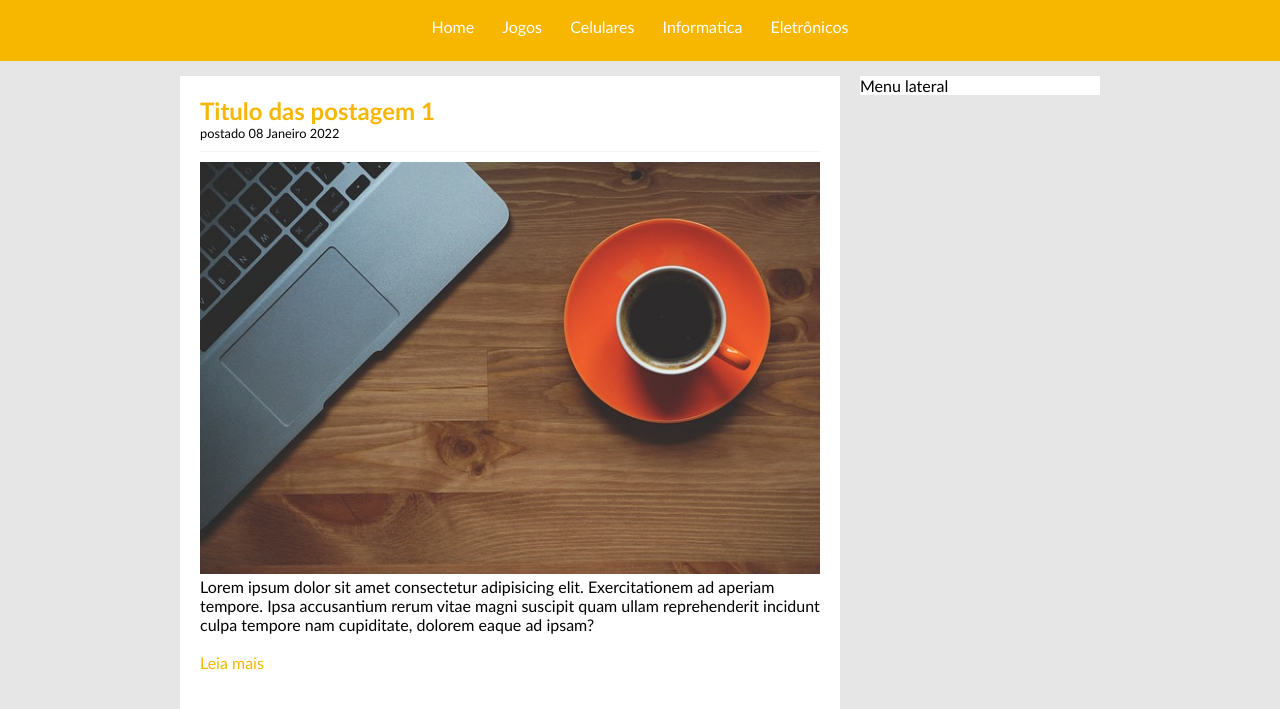
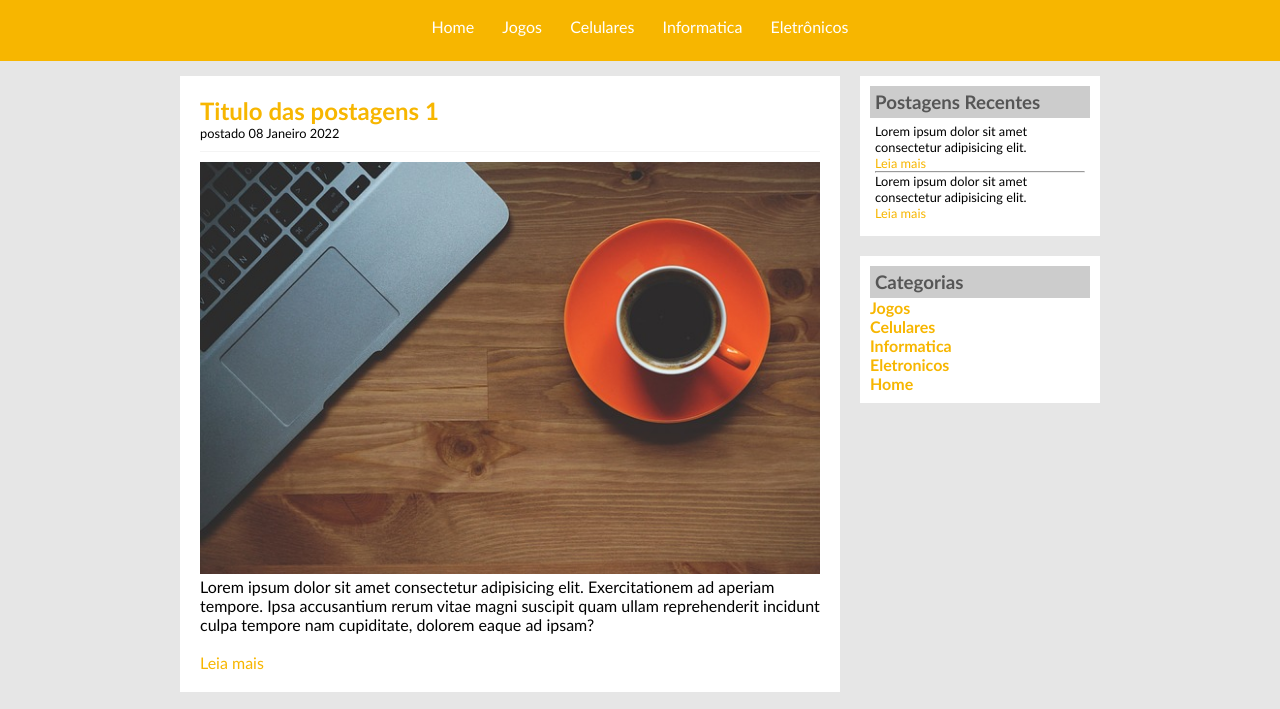
Before and after one commit to WalliCode/Projeto-TecBlog, a plain HTML site: page index.html in a window 1280 px wide. Shown: the part 76-785 px from the top of the page. Drawn offline with Linux system fonts and the light colour scheme.

Commit message:
sitefinalizado

```diff
--- a/index.html
+++ b/index.html
@@ -35,9 +35,10 @@
 
             <div id="area-postagens">
 
+                <!--Abertura da postagem-->
                 <div class="postagem">
 
-                    <h2>Titulo das postagem 1</h2>
+                    <h2>Titulo das postagens 1</h2>
                    <span class="data">postado 08 Janeiro 2022</span>
                    <img src="/imagens/imagem1.jpg" alt="" width="620px">
                    <p>Lorem ipsum dolor sit amet consectetur adipisicing elit. Exercitationem ad aperiam tempore. Ipsa accusantium rerum vitae magni suscipit quam ullam reprehenderit incidunt culpa tempore nam cupiditate, dolorem eaque ad ipsam?</p><br>
@@ -45,11 +46,50 @@
 
                 </div>
 
+                <!--Abertura da postagem-->
+                <div class="postagem">
+
+                    <h2>Titulo das postagens 2</h2>
+                   <span class="data">postado 10 Maio 2022</span>
+                   <img src="/imagens/imagem2.jpg" alt="" width="620px">
+                   <p>Lorem ipsum dolor sit amet consectetur adipisicing elit. Exercitationem ad aperiam tempore. Ipsa accusantium rerum vitae magni suscipit quam ullam reprehenderit incidunt culpa tempore nam cupiditate, dolorem eaque ad ipsam?</p><br>
+                   <a href="#">Leia mais</a>
+
+                </div>
+
             </div>
+            <!--Fechamento Postagem-->
 
-            <div id="area-lateral">
-                Menu lateral
-            </div>
+            <div id="area-lateral"> <!--Inicio postagem lateral-->
+
+                <div class="conteudo-lateral">
+
+                   <h3>Postagens Recentes</h3>
+
+                    <div class="postagem-lateral">
+                        <p>Lorem ipsum dolor sit amet consectetur adipisicing elit.</p>
+                        <a href="">Leia mais</a><hr>
+                        <p>Lorem ipsum dolor sit amet consectetur adipisicing elit.</p>
+                        <a href="">Leia mais</a>
+                    </div>
+
+                </div>
+
+                <div class="conteudo-lateral">
+
+                    <h3>Categorias</h3>
+                    <a href="" class="categoria">Jogos</a><br>
+                    <a href="" class="categoria">Celulares</a><br>
+                    <a href="" class="categoria">Informatica</a><br>
+                    <a href="" class="categoria">Eletronicos</a><br>
+                    <a href="" class="categoria">Home</a><br>
+
+                 </div>
+
+            </div> <!--Fim postagem lateral-->
+
+        </div> <!--Fim postagem lateral-->
+
 
             <div id="rodape">
                 Todos os direitos reservados
--- a/styles.css
+++ b/styles.css
@@ -14,7 +14,7 @@ body{
 /*Layout*/
 
 #area-cabecalho{
-    background: #f7b600;
+    background-color: #f7b600;
     padding: 15px;
     text-align: center;
 }
@@ -31,13 +31,11 @@ body{
 
 #area-postagens{
     width: 660px;
-    background: #fff;
     float: left;
 }
 
 #area-lateral{
     width: 240px;
-    background: #fff;
     float: right;
 }
 
@@ -54,6 +52,21 @@ body{
     padding: 15px;
 }
 
+.conteudo-lateral{
+    background: white;
+    padding: 10px;
+    margin-bottom: 20px;
+}
+
+.postagem-lateral{
+	font-size: 0.8em;
+	padding: 5px;
+}
+
+.categoria{
+    font-weight: bold;
+}
+
 /*Links e Textos*/
 
 h1{
@@ -63,6 +76,12 @@ h1{
 
 h2{
     color: #f7b600;
+}
+
+h3{
+    color: #565656;
+    background: #CCC;
+    padding: 5px;
 }
 
 a{
```
